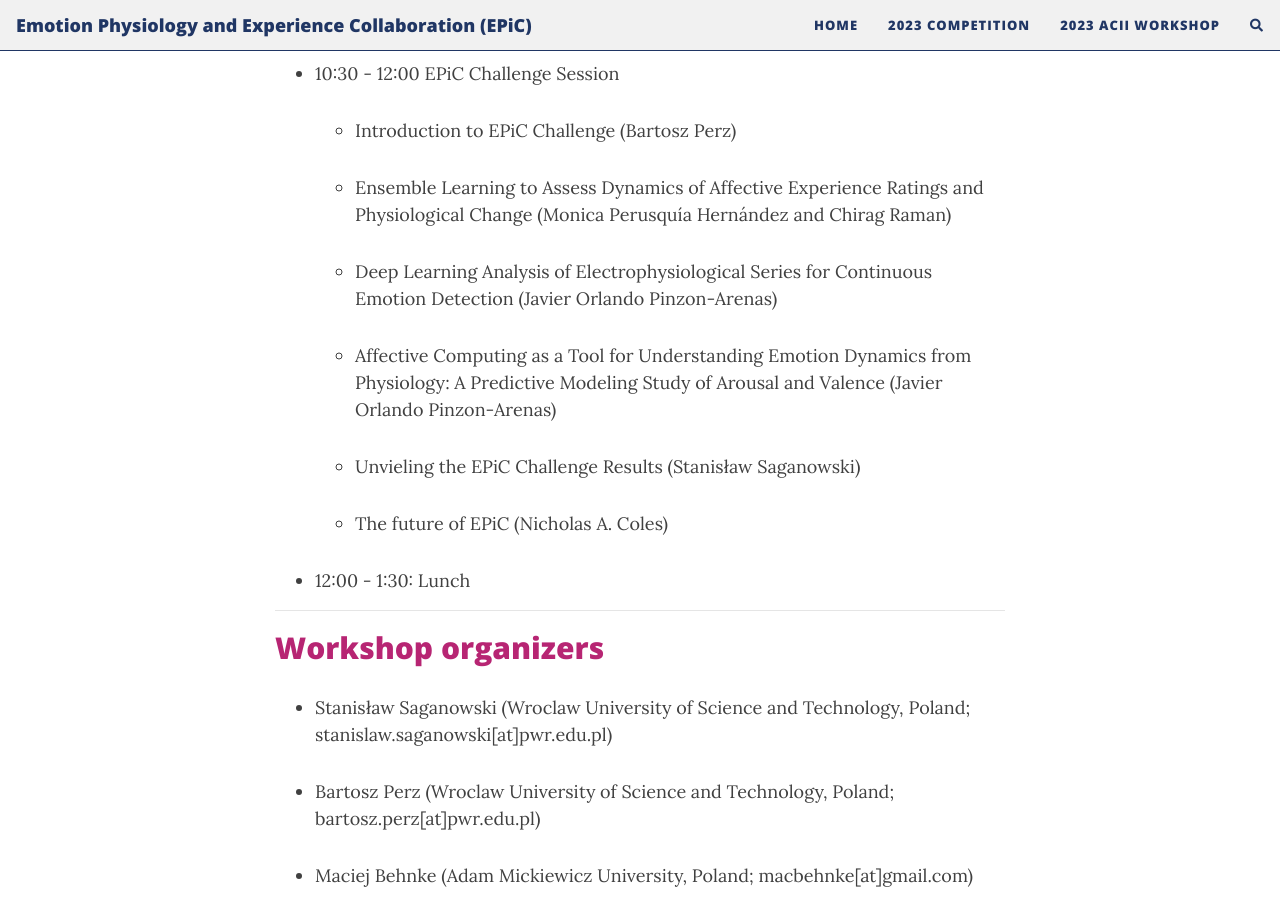
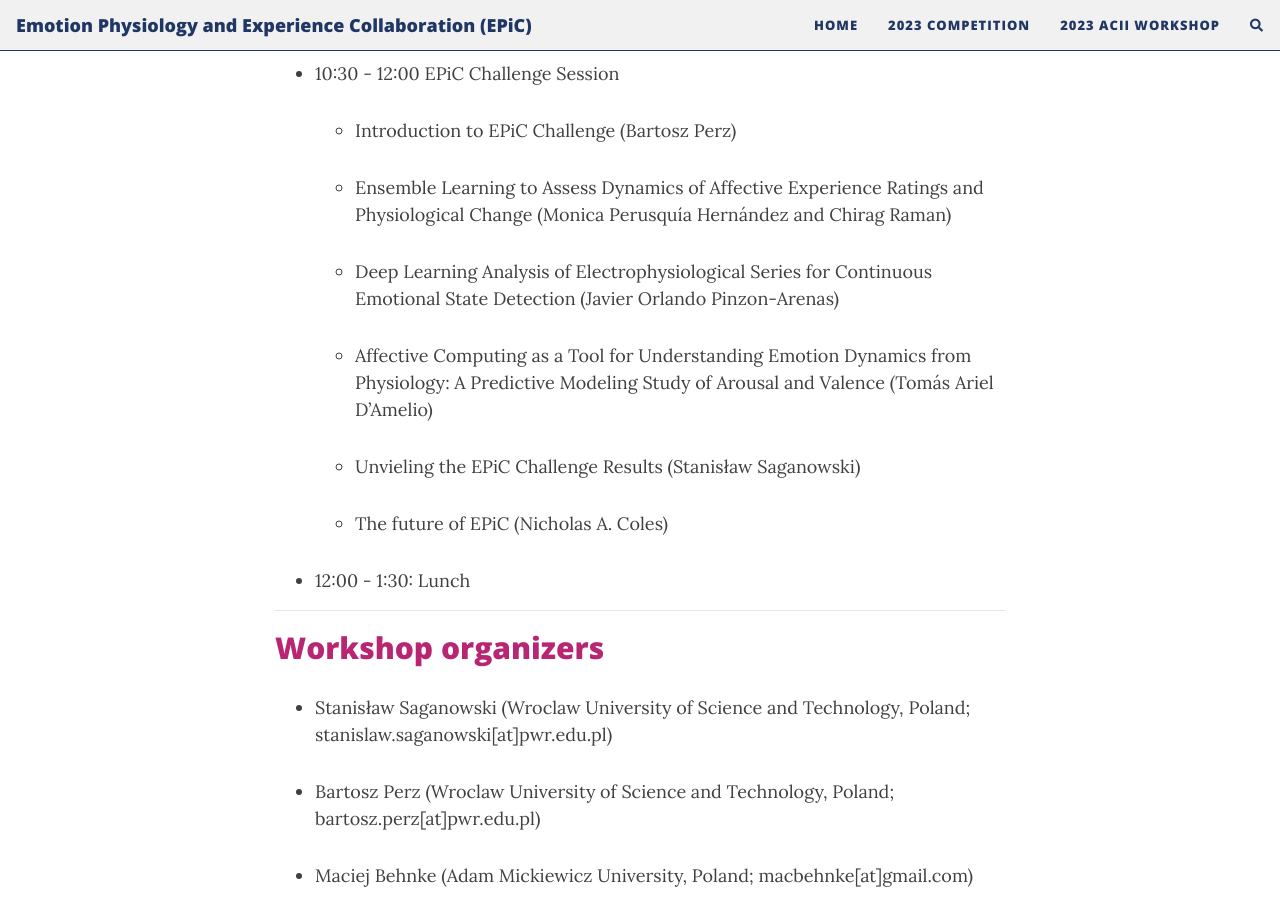
Before and after one commit to epic-collab/epic-collab.github.io, a Jekyll site: the page built from acii.md, in a window 1280 px wide and 900 px high, scrolled down 898 px. Built offline with Jekyll 4.4.1, drawn with Linux system fonts in a browser that asks for light colours; nearby versions of some CDN libraries; comment, search, counter and statistics services are not loaded.

Commit message:
Update acii.md

```diff
--- a/acii.md
+++ b/acii.md
@@ -27,9 +27,9 @@ At the <a href = "https://acii-conf.net/">2023 Affective Computing + Intelligenc
 
 	* Ensemble Learning to Assess Dynamics of Affective Experience Ratings and Physiological Change (Monica Perusquía Hernández and Chirag Raman)
 
-	* Deep Learning Analysis of Electrophysiological Series for Continuous Emotion Detection (Javier Orlando Pinzon-Arenas)
+	* Deep Learning Analysis of Electrophysiological Series for Continuous Emotional State Detection (Javier Orlando Pinzon-Arenas)
 
-	* Affective Computing as a Tool for Understanding Emotion Dynamics from Physiology: A Predictive Modeling Study of Arousal and Valence (Javier Orlando Pinzon-Arenas)
+	* Affective Computing as a Tool for Understanding Emotion Dynamics from Physiology: A Predictive Modeling Study of Arousal and Valence (Tomás Ariel D'Amelio)
 
 	* Unvieling the EPiC Challenge Results (Stanisław Saganowski)
 
```
